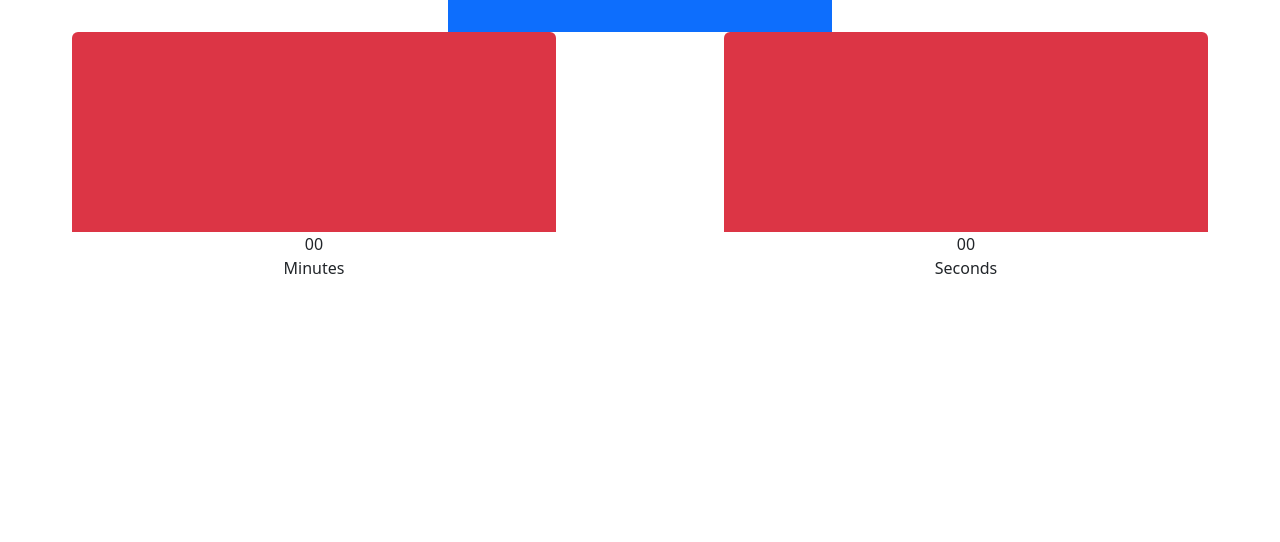
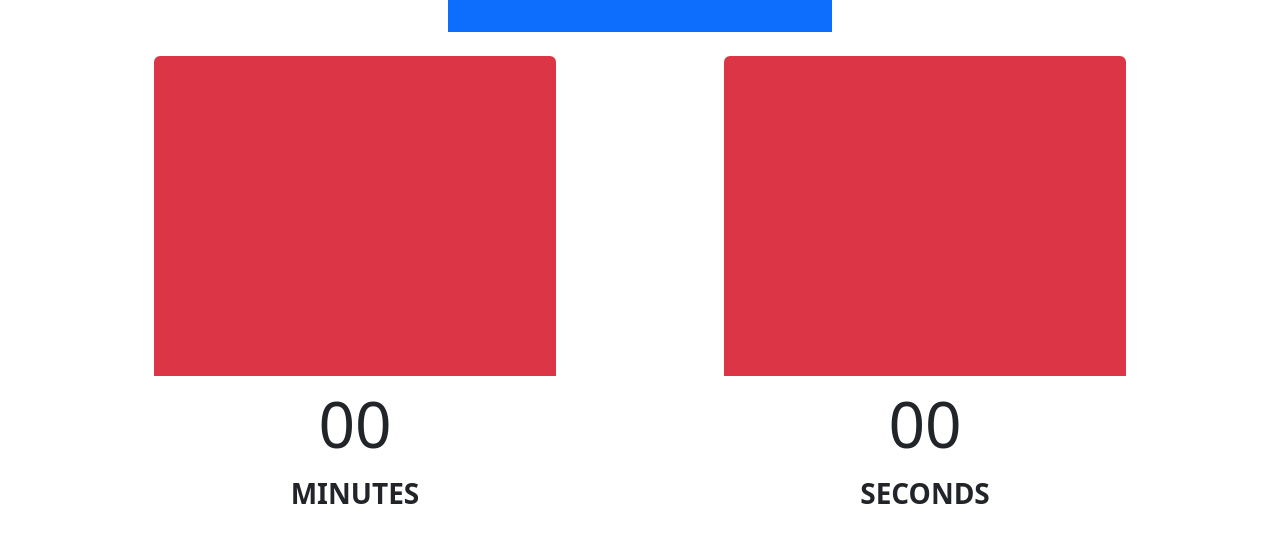
Before and after one commit to jmmedina00/fancy-countdown, a website built with webpack: page index.html in a window 1280 px wide. Built offline with nearby package versions, Linux system fonts and the light colour scheme.

Commit message:
refactor: polish base aspect, rearrange elements

```diff
--- a/src/html/time-bar.html
+++ b/src/html/time-bar.html
@@ -1 +1 @@
-<div class="container time"></div>
+<div class="container-fluid mb-4 time"></div>
--- a/src/html/time-unit-counter.html
+++ b/src/html/time-unit-counter.html
@@ -3,9 +3,9 @@
     <div class="col h-100 align-self-end bg-danger rounded-top"></div>
   </div>
   <div class="row number">
-    <div class="col text-center">00</div>
+    <div class="col text-center number">00</div>
   </div>
   <div class="row label">
-    <div class="col text-center">Minutes</div>
+    <div class="col text-center fs-3 fw-bold text-uppercase">Minutes</div>
   </div>
 </div>
--- a/src/js/timer.js
+++ b/src/js/timer.js
@@ -4,12 +4,18 @@ export const getTimerComponent = () => {
   const units = ["Minutes", "Seconds"];
   const unitComponents = units.map((unit) => getTimeUnitComponent(unit));
 
+  const timerWrapper = document.createElement("div");
+  timerWrapper.classList.add("container-sm");
+
   const timerComponent = document.createElement("div");
   timerComponent.classList.add("row");
+  timerComponent.classList.add("flex-nowrap");
 
   for (const component of unitComponents) {
     timerComponent.appendChild(component);
   }
 
-  return timerComponent;
+  timerWrapper.appendChild(timerComponent);
+
+  return timerWrapper;
 };
--- a/src/style.scss
+++ b/src/style.scss
@@ -7,5 +7,9 @@
 }
 
 .time-bar {
-  height: 25vh;
+  height: 20em;
 }
+
+.number {
+  font-size: 2em;
+}
```
